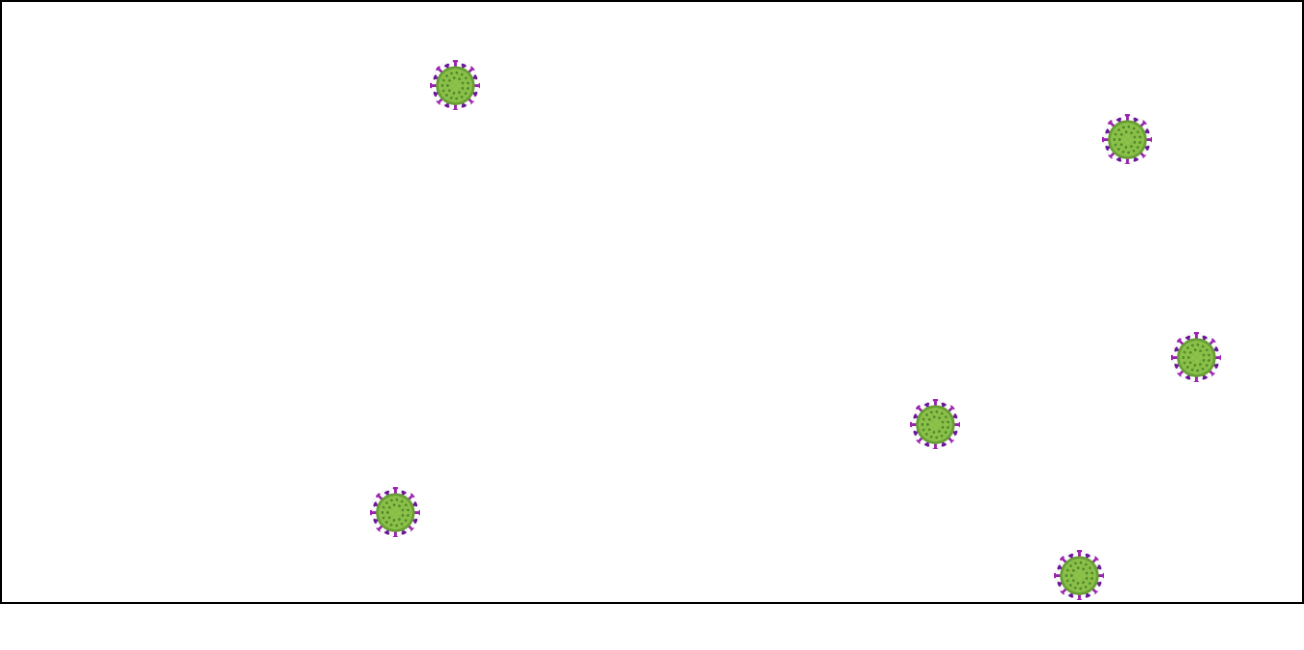
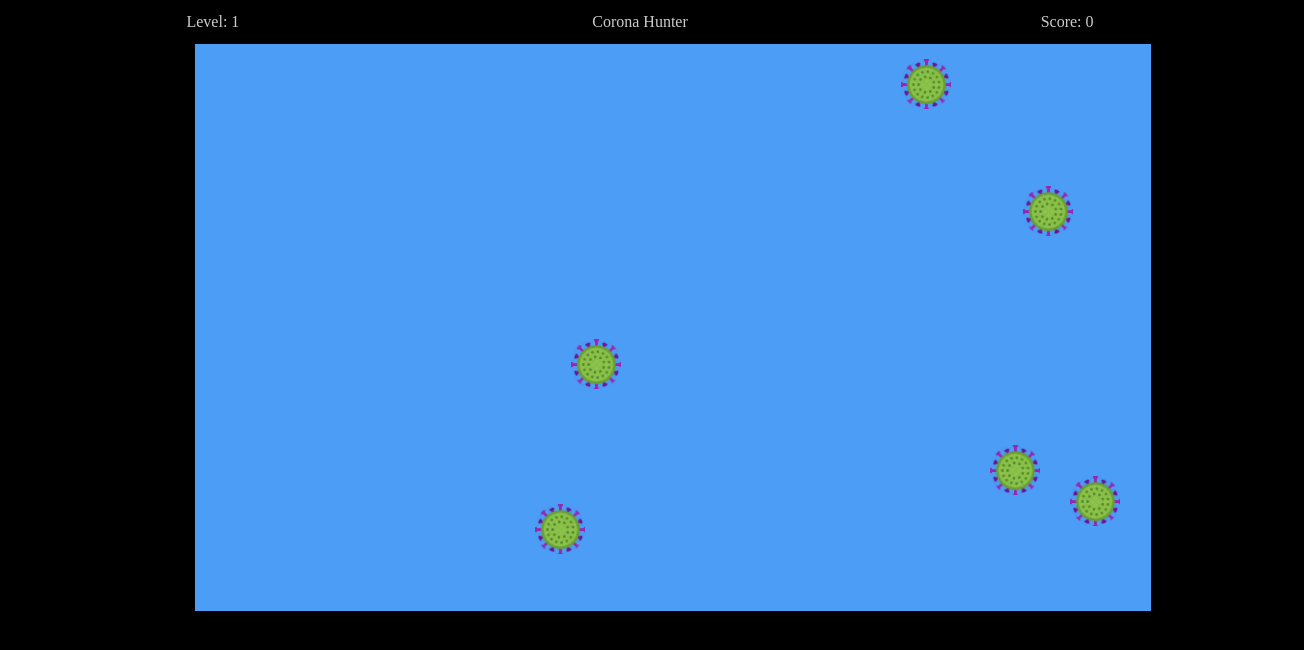
Before and after one commit to aayushgoyal/corona-hunter, a website built with webpack: page src/index.html in a window 1280 px wide. Shown: the whole page, 1304 px wide, since content can reach past the window. Built offline with nearby package versions, Linux system fonts and the light colour scheme.

Commit message:
feat: added game levels and score

```diff
--- a/src/index.html
+++ b/src/index.html
@@ -6,10 +6,22 @@
     <title>Coron Hunter</title>
 </head>
 <body>
+    <div class="game-bar">
+         <div class="item">
+            <p>Level: <span class="level-value"></span></p>
+         </div>
+         <div class="item">
+            <p>Corona Hunter</p>
+        </div>
+        <div class="item">
+            <p>Score: <span class="score-value"></span></p>
+        </div>
+    </div>
 
+    <div class="content">
+        <canvas id="gameCanvas" width="956" height="567">
 
-    <canvas id="gameCanvas" width="1300" height="600" style="border: 2px solid black;">
-
-    </canvas>
+        </canvas>
+    </div>
 </body>
 </html>
--- a/src/js/constants/levels.js
+++ b/src/js/constants/levels.js
@@ -1,6 +1,7 @@
 export const levels = {
     1: {
         viruses: 6,
+        availableSpray: 12,
         speed: {
             maxVx: 4,
             maxVy: 4,
@@ -8,6 +9,7 @@ export const levels = {
     },
     2: {
         viruses: 10,
+        availableSpray: 16,
         speed: {
             maxVx: 5,
             maxVy: 5,
@@ -15,6 +17,7 @@ export const levels = {
     },
     3: {
         viruses: 14,
+        availableSpray: 20,
         speed: {
             maxVx: 6,
             maxVy: 6,
--- a/src/js/index.js
+++ b/src/js/index.js
@@ -1,5 +1,5 @@
 import { Virus } from './virus';
-import { getRandomColors, getRandomNumber } from './utils';
+import { getRandomNumber } from './utils';
 import { levels } from './constants/levels';
 import { virusDimension } from './constants/constant';
 import '../styles/drawingBoard.scss';
@@ -7,7 +7,9 @@ import '../styles/drawingBoard.scss';
 let currentLevel = 1;
 let currentLevelConfig = levels[currentLevel];
 
-const canvas = document.querySelector('#gameCanvas');
+let totalScore = -1;
+
+const canvas = document.getElementById('gameCanvas');
 
 const ctx = canvas.getContext("2d");
 
@@ -25,6 +27,12 @@ const canvasTop = canvas.offsetTop;
 
 let activeViruses = [];
 
+window.addEventListener('DOMContentLoaded', function(){
+    initializeGame();
+    updateScore();
+    updateGameLevelDisplay();
+});
+
 
 /**
  * Initializes the game
@@ -33,6 +41,30 @@ let activeViruses = [];
 function initializeGame() {
     setup();
     addSanitizerSprayEvent();
+}
+
+function updateScore() {
+    totalScore = totalScore + 1;
+    const el = document.querySelector('.score-value');
+    el.textContent = totalScore;
+}
+
+function updateGameLevelDisplay() {
+    const el = document.querySelector('.level-value');
+    el.textContent = currentLevel;
+}
+
+/**
+ * Update the game level and initialize the game setup
+ * @method updateGameLevel
+ */
+function updateGameLevel() {
+    if(Object.keys(levels).length >=  currentLevel + 1) {
+        currentLevel = currentLevel + 1;
+        currentLevelConfig = levels[currentLevel];
+        updateGameLevelDisplay();
+        initializeGame();
+    }
 }
 
 /**
@@ -46,7 +78,7 @@ function setup() {
         const velocityY = getRandomNumber(1, currentLevelConfig.speed.maxVx);
         const velocityX = getRandomNumber(1, currentLevelConfig.speed.maxVy);
 
-        activeViruses.push(new Virus(xPos, yPos, velocityY, velocityX, getRandomColors()));
+        activeViruses.push(new Virus(xPos, yPos, velocityY, velocityX));
     }
 }
 
@@ -62,6 +94,7 @@ function addSanitizerSprayEvent() {
         activeViruses.forEach((virus, index) => {
             if(isKilledBySanitizer(X, Y, virus.xPos, virus.yPos)) {
                 activeViruses.splice(index, 1);
+                updateScore();
             }
         });
 
@@ -97,18 +130,6 @@ function clearDrawingBoard() {
     ctx.clearRect(0, 0, W, H);
 }
 
-/**
- * Update the game level and initialize the game setup
- * @method updateGameLevel
- */
-function updateGameLevel() {
-    if(Object.keys(levels).length >=  currentLevel + 1) {
-        currentLevel = currentLevel + 1;
-        currentLevelConfig = levels[currentLevel];
-        initializeGame();
-    }
-}
-
 (function drawScene() {
     clearDrawingBoard();
 
@@ -119,5 +140,3 @@ function updateGameLevel() {
 
     requestAnimationFrame(drawScene);
 })();
-
-initializeGame();
--- a/src/js/virus.js
+++ b/src/js/virus.js
@@ -5,20 +5,15 @@ const virus = new Image();
 virus.src = VirusImg;
 export class Virus {
 
-    constructor(xPos, yPos, vx, vy, color) {
+    constructor(xPos, yPos, vx, vy) {
         this.xPos = xPos;
         this.yPos = yPos;
         this.vx = vx;
         this.vy = vy;
-        this.color = color;
     }
 
     drawVirus(ctx) {
-        ctx.fillStyle = this.color;
-        ctx.beginPath();
         ctx.drawImage(virus, this.xPos, this.yPos, virusDimension, virusDimension);
-        ctx.closePath();
-        ctx.fill();
     }
 
     updatePosition(canvasWidth, canvasHeight) {
--- a/src/styles/drawingBoard.scss
+++ b/src/styles/drawingBoard.scss
@@ -5,6 +5,9 @@ html, body {
     padding: 0;
     -webkit-tap-highlight-color: transparent;
     font-size: 16px;
+    color: #ccc;
+    background-color: #000000;
+    overflow: hidden;
 }
 
 *,
@@ -15,8 +18,19 @@ html, body {
   padding: 0;
 }
 
-#gameCanvas {
-    // width: 800px;
-    // height: 400px;
-    border: 2px solid black;
+.game-bar {
+    display: flex;
+    padding: 10px;
+    justify-content: space-around;
 }
+
+.content {
+    #gameCanvas {
+        touch-action: none;
+        user-select: none;
+        cursor: pointer;
+        margin-left: 195px;
+        margin-right: -195px;
+        background-color: #4c9df6;
+    }
+}
--- a/webpack.config.js
+++ b/webpack.config.js
@@ -9,7 +9,7 @@ module.exports = {
         filename: '[name].[contenthash].js',
         path: path.resolve(__dirname, 'dist')
     },
-    mode: 'production',
+    mode: 'development',
     devServer: {
         contentBase: './dist',
     },
```
Also changed, not shown: src/assets/bg.png (added).
